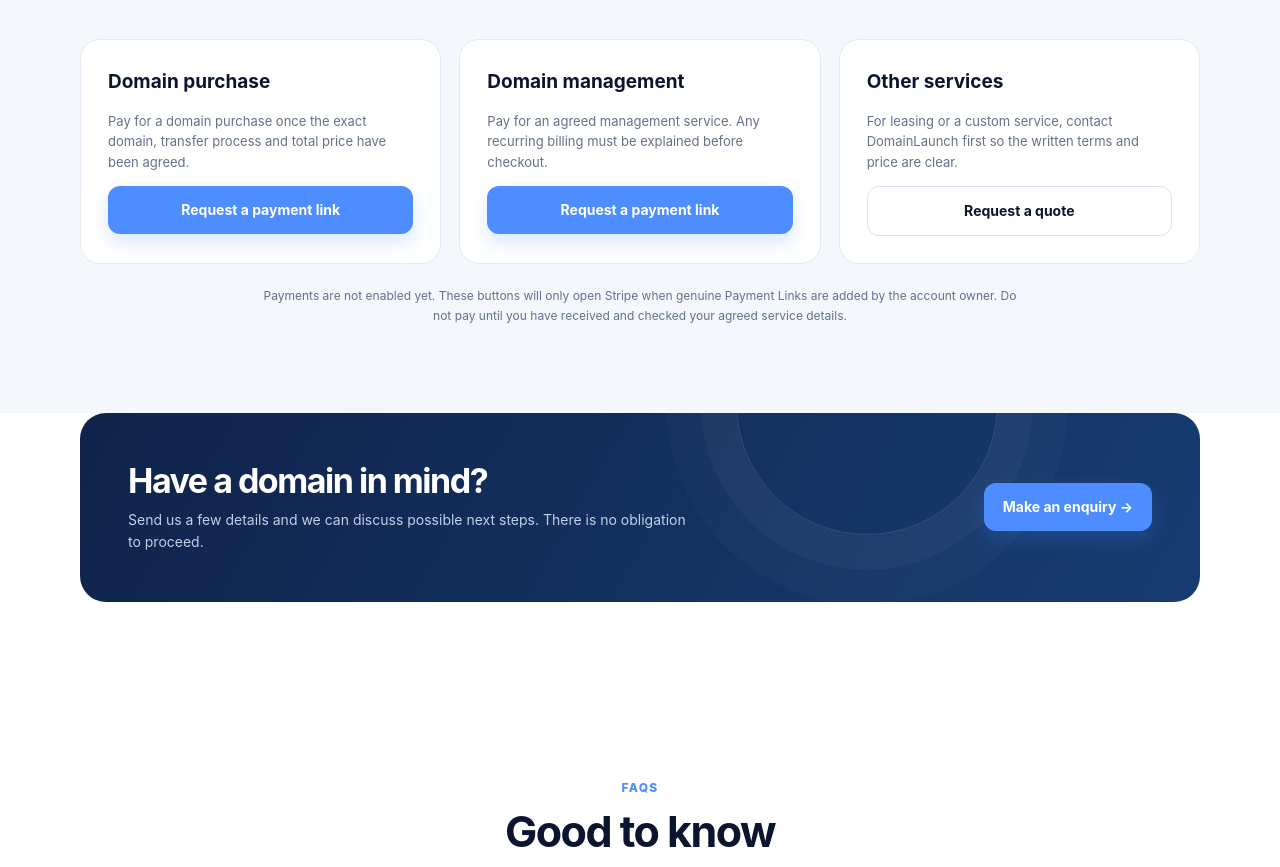
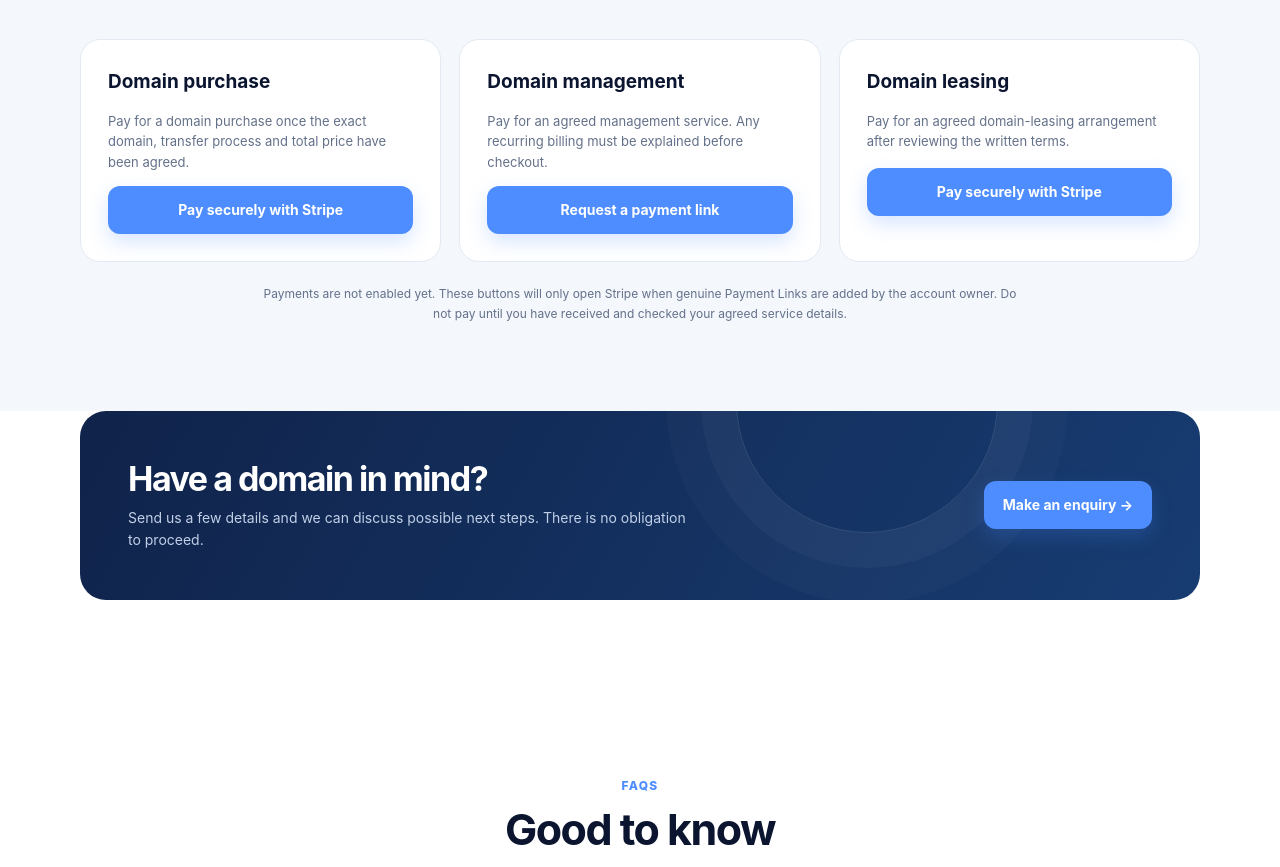
Before and after one commit to DomainLaunch/domainlaunch-website, a plain HTML site: page index.html in a window 1280 px wide. Shown: the part 3162-4029 px from the top of the page. Drawn offline with Linux system fonts and the light colour scheme.

Commit message:
Update index.html

```diff
--- a/index.html
+++ b/index.html
@@ -79,9 +79,9 @@
             <a class="btn stripe-link" data-payment="management" href="#contact">Request a payment link</a>
           </article>
           <article class="price-card">
-            <h3>Other services</h3>
-            <p class="desc">For leasing or a custom service, contact DomainLaunch first so the written terms and price are clear.</p>
-            <a class="btn ghost" href="#contact">Request a quote</a>
+            <h3>Domain leasing</h3>
+            <p class="desc">Pay for an agreed domain-leasing arrangement after reviewing the written terms.</p>
+            <a class="btn stripe-link" data-payment="leasing" href="#contact">Request a payment link</a>
           </article>
         </div>
         <p class="disclaimer">Payments are not enabled yet. These buttons will only open Stripe when genuine Payment Links are added by the account owner. Do not pay until you have received and checked your agreed service details.</p>
@@ -105,12 +105,13 @@
     document.getElementById('year').textContent = new Date().getFullYear();
 
     // STRIPE SETUP:
-    // Replace each empty value below with the matching Stripe Payment Link URL.
+    // The domain-purchase and leasing links have been added. Add your management Payment Link below.
     // Create these links in the Stripe account owner's dashboard.
     // Never paste a Stripe secret key into this public website file.
     const stripePaymentLinks = {
-      domain: '',
-      management: ''
+      domain: 'https://buy.stripe.com/3cI8wO9f5axraX78zjcIE00',
+      leasing: 'https://buy.stripe.com/28E00igHxbBv5CN7vfcIE01',
+      management: 'PASTE_YOUR_DOMAIN_MANAGEMENT_PAYMENT_LINK_HERE'
     };
     document.querySelectorAll('.stripe-link').forEach(function(button) {
       const paymentType = button.dataset.payment;
```
